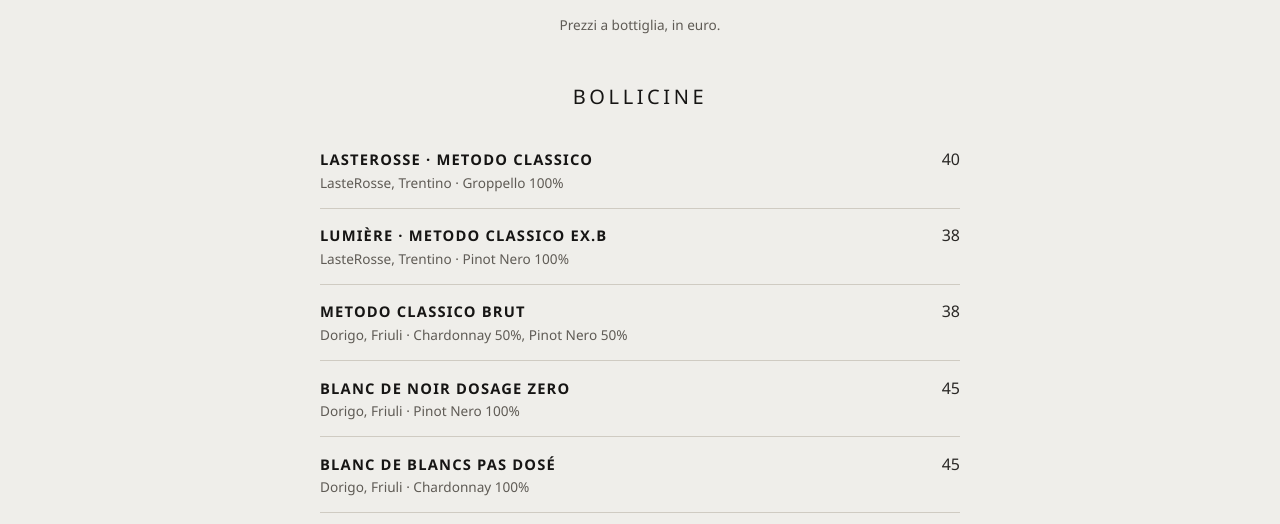
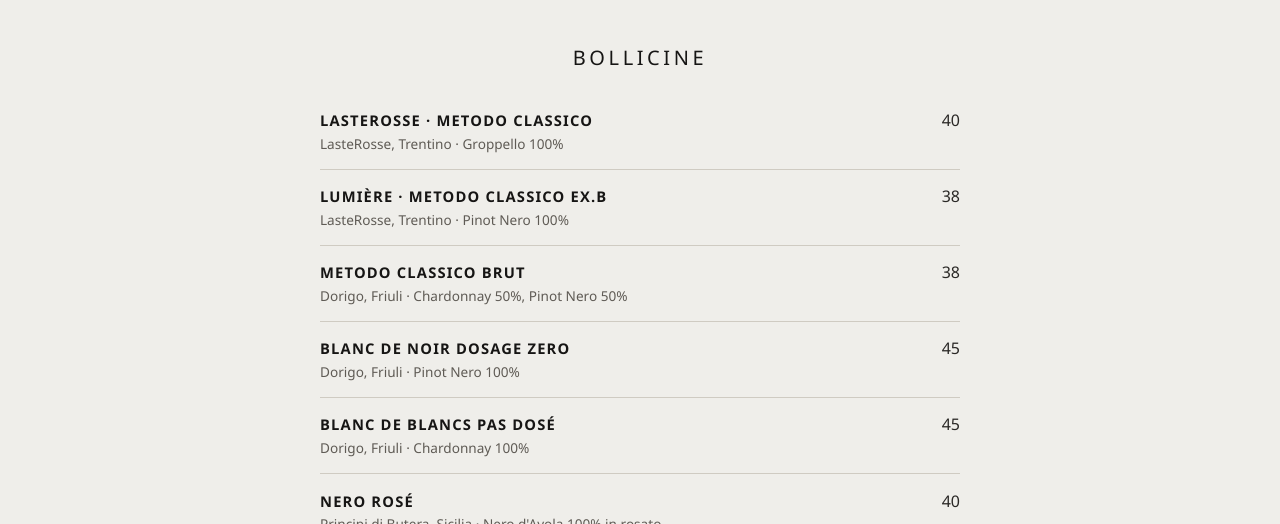
Before and after one commit to businnestm-hue/crudo-sito, a plain HTML site: page vini.html in a window 1280 px wide. Shown: the part 250-774 px from the top of the page. Drawn offline with Linux system fonts and the light colour scheme.

Commit message:
Vini: tolta la scritta "Prezzi a bottiglia, in euro."
Co-Authored-By: Claude Opus 5.5 <noreply@anthropic.com>

```diff
--- a/vini.html
+++ b/vini.html
@@ -34,7 +34,6 @@
       <div class="wrap">
         <h1>Vini</h1>
         <p>Il vino è una storia di terra, mani e passione. La nostra ricerca parte dai piccoli vignaioli, da chi lavora artigianalmente, rispetta la natura e dà voce al proprio territorio. Perché dietro ogni buona bottiglia c'è molto più di un'etichetta.</p>
-        <p class="nota">Prezzi a bottiglia, in euro.</p>
 
         <div class="menu-sezione">
           <h2>Bollicine</h2>
```
